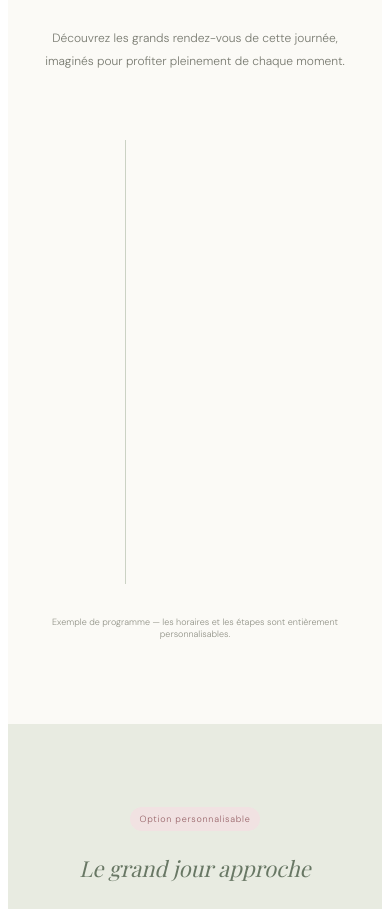
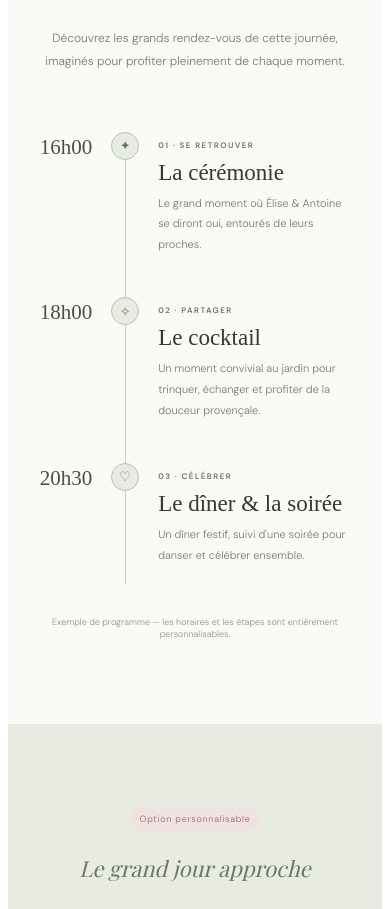
Before and after one commit to chirelhalioua/cbyc-mariage-sauge, a Nuxt app: page / in a window 390 px wide. Shown: the part 2786-3695 px from the top of the page. Built offline with nearby package versions, Linux system fonts and the light colour scheme; a web font is replaced by a local one.

Commit message:
Fix timeline visibility on mobile

```diff
--- a/pages/index.vue
+++ b/pages/index.vue
@@ -160,6 +160,9 @@ function sendReply() {
 .sage-model .is-visible .timeline-item{opacity:1;transform:translateX(0)}
 .sage-model .is-visible .timeline-item:nth-child(2){transition-delay:.18s}
 .sage-model .is-visible .timeline-item:nth-child(3){transition-delay:.36s}
+/* Sécurité : les étapes restent visibles même si l'observateur d'animation ne se déclenche pas */
+.sage-model .timeline-item{opacity:1;transform:none;transition:transform .3s ease}
+.sage-model .timeline-item:hover{transform:translateX(5px)}
 .sage-model .countdown-grid strong{display:inline-block;animation:numberFloat 2.8s ease-in-out infinite}
 .sage-model .countdown-grid div:nth-child(2) strong{animation-delay:.2s}
 .sage-model .countdown-grid div:nth-child(3) strong{animation-delay:.4s}
```
